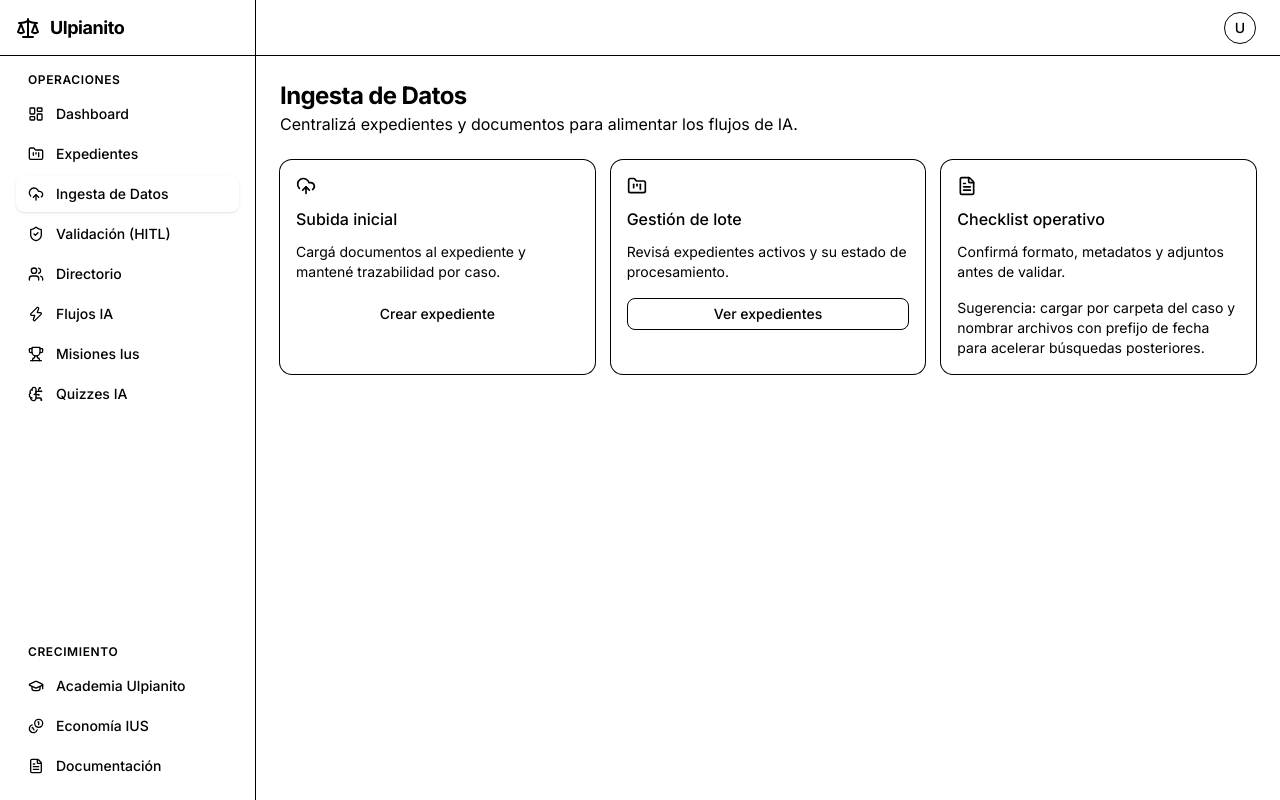
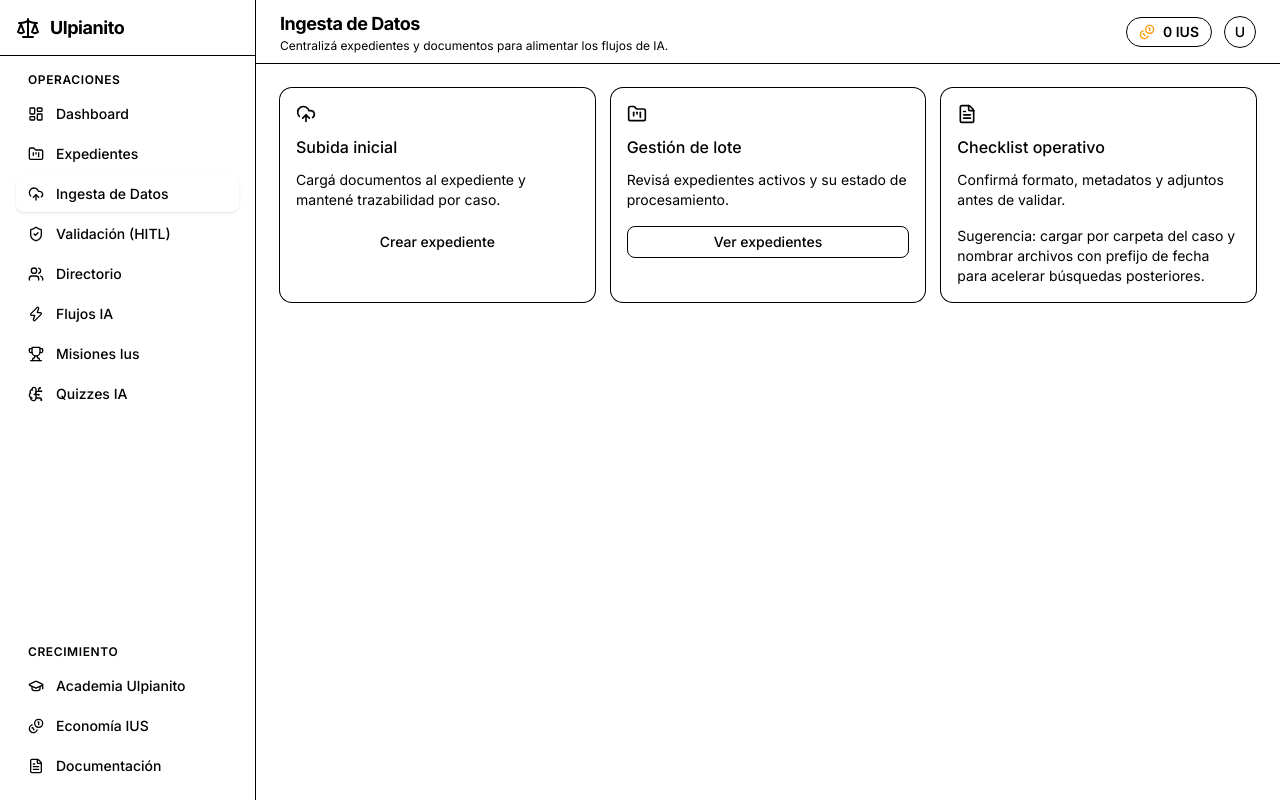
Before and after one commit to Portuno/Ulpianito, a Next.js app: page /ingesta in a window 1280 px wide. Built offline with nearby package versions, Linux system fonts and the light colour scheme; no server answers.

Commit message:
vercel funca

```diff
--- a/app/(dashboard)/dashboard/page.tsx
+++ b/app/(dashboard)/dashboard/page.tsx
@@ -1,6 +1,6 @@
 import { redirect } from "next/navigation";
 import { createClient } from "@/lib/supabase/server";
-import type { IusWallet, Profile } from "@/lib/types/database";
+import type { IusWallet } from "@/lib/types/database";
 import { KPICard } from "@/components/dashboard/kpi-card";
 import { RecentActivity } from "@/components/dashboard/recent-activity";
 import { QuickActions } from "@/components/dashboard/quick-actions";
@@ -14,16 +14,6 @@ const DashboardPage = async () => {
   } = await supabase.auth.getUser();
 
   if (!user) redirect("/login");
-
-  const { data: profileData } = await supabase
-    .from("profiles")
-    .select("despacho_id, nombre")
-    .eq("id", user.id)
-    .single();
-
-  const profile = (profileData as Pick<Profile, "despacho_id" | "nombre"> | null) ?? null;
-
-  if (!profile) redirect("/configuracion");
 
   const oneWeekAgo = new Date(
     Date.now() - 7 * 24 * 60 * 60 * 1000
@@ -69,20 +59,10 @@ const DashboardPage = async () => {
       .gte("created_at", oneWeekAgo),
   ]);
 
-  const profileNombre = profile.nombre;
   const walletBalance = (wallet as Pick<IusWallet, "balance"> | null)?.balance ?? 0;
 
   return (
     <div className="space-y-6">
-      <div>
-        <h1 className="text-2xl font-bold tracking-tight">
-          Bienvenido, {profileNombre}
-        </h1>
-        <p className="text-muted-foreground">
-          Panel de eficiencia de tu despacho
-        </p>
-      </div>
-
       <div className="grid gap-4 sm:grid-cols-2 lg:grid-cols-4">
         <KPICard
           title="Documentos procesados"
--- a/app/(dashboard)/expedientes/page.tsx
+++ b/app/(dashboard)/expedientes/page.tsx
@@ -14,13 +14,7 @@ const ExpedientesPage = async () => {
 
   return (
     <div className="space-y-6">
-      <div className="flex items-center justify-between">
-        <div>
-          <h1 className="text-2xl font-bold tracking-tight">Expedientes</h1>
-          <p className="text-muted-foreground">
-            Gestiona tus expedientes y casos
-          </p>
-        </div>
+      <div className="flex justify-end">
         <Button asChild>
           <Link href="/expedientes/nuevo">
             <FolderPlus className="mr-2 h-4 w-4" aria-hidden="true" />
--- a/app/(dashboard)/ingesta/page.tsx
+++ b/app/(dashboard)/ingesta/page.tsx
@@ -12,13 +12,6 @@ import { UploadCloud, FolderKanban, FileText } from "lucide-react";
 const IngestaPage = () => {
   return (
     <div className="space-y-6">
-      <div>
-        <h1 className="text-2xl font-bold tracking-tight">Ingesta de Datos</h1>
-        <p className="text-muted-foreground">
-          Centralizá expedientes y documentos para alimentar los flujos de IA.
-        </p>
-      </div>
-
       <div className="grid gap-4 md:grid-cols-3">
         <Card>
           <CardHeader className="space-y-2">
--- /dev/null
+++ b/components/layout/topbar-context.tsx
@@ -0,0 +1,101 @@
+"use client";
+
+import { usePathname } from "next/navigation";
+
+type HeaderContent = {
+  title: string;
+  description?: string;
+};
+
+const routeHeaderMap: Record<string, HeaderContent> = {
+  "/dashboard": {
+    title: "Bienvenido",
+    description: "Panel de eficiencia de tu despacho",
+  },
+  "/expedientes": {
+    title: "Expedientes",
+    description: "Gestiona tus expedientes y casos",
+  },
+  "/ingesta": {
+    title: "Ingesta de Datos",
+    description: "Centralizá expedientes y documentos para alimentar los flujos de IA.",
+  },
+  "/validacion": {
+    title: "Validación (HITL)",
+    description: "Revisión humana de resultados y control de calidad operativo.",
+  },
+  "/directorio": {
+    title: "Directorio",
+    description: "Gestiona contactos y datos clave del estudio.",
+  },
+  "/agentes": {
+    title: "Flujos IA",
+    description: "Orquesta automatizaciones para cada etapa del caso.",
+  },
+  "/misiones": {
+    title: "Misiones Ius",
+    description: "Completa objetivos y gana IUS por actividad.",
+  },
+  "/quizzes": {
+    title: "Quizzes IA",
+    description: "Entrena criterio legal y técnico con evaluaciones rápidas.",
+  },
+  "/academia": {
+    title: "Academia Ulpianito",
+    description: "Contenidos para acelerar adopción y productividad.",
+  },
+  "/documentacion": {
+    title: "Documentación",
+    description: "Guías, referencias y buenas prácticas del producto.",
+  },
+  "/configuracion": {
+    title: "Configuración",
+    description: "Ajustes de perfil, despacho y preferencias.",
+  },
+};
+
+const getHeaderContent = (pathname: string): HeaderContent => {
+  if (pathname.startsWith("/expedientes/nuevo")) {
+    return {
+      title: "Nuevo Expediente",
+      description: "Crea un expediente y define su información base.",
+    };
+  }
+
+  if (/^\/expedientes\/[^/]+$/.test(pathname)) {
+    return {
+      title: "Detalle de Expediente",
+      description: "Revisa estado, documentos y actividad del caso.",
+    };
+  }
+
+  if (pathname.startsWith("/admin/revisiones")) {
+    return {
+      title: "Revisiones de entrenamiento",
+      description: "Controla calidad y feedback de validaciones IA.",
+    };
+  }
+
+  return (
+    routeHeaderMap[pathname] ?? {
+      title: "Ulpianito",
+      description: "Panel operativo",
+    }
+  );
+};
+
+export const TopbarContext = () => {
+  const pathname = usePathname();
+  const { title, description } = getHeaderContent(pathname);
+
+  return (
+    <div className="min-w-0">
+      <h1 className="truncate text-base font-bold tracking-tight md:text-lg">{title}</h1>
+      {description ? (
+        <p className="hidden truncate text-xs text-muted-foreground md:block">
+          {description}
+        </p>
+      ) : null}
+    </div>
+  );
+};
--- a/components/layout/topbar.tsx
+++ b/components/layout/topbar.tsx
@@ -1,6 +1,8 @@
 import { createClient } from "@/lib/supabase/server";
 import { MobileSidebar } from "./sidebar";
 import { UserNavDropdown } from "./user-nav";
+import { Coins } from "lucide-react";
+import { TopbarContext } from "./topbar-context";
 
 export const Topbar = async () => {
   const supabase = await createClient();
@@ -11,6 +13,7 @@ export const Topbar = async () => {
   let initials = "U";
   let nombre = "";
   let email = "";
+  let iusBalance = 0;
 
   if (user) {
     const { data: profile } = await supabase
@@ -20,16 +23,33 @@ export const Topbar = async () => {
       .single();
 
     if (profile) {
-      initials = `${profile.nombre[0]}${profile.apellido[0]}`.toUpperCase();
-      nombre = `${profile.nombre} ${profile.apellido}`;
-      email = profile.email;
+      const firstNameInitial = profile.nombre?.[0] ?? "";
+      const lastNameInitial = profile.apellido?.[0] ?? "";
+
+      initials = `${firstNameInitial}${lastNameInitial}`.toUpperCase() || "U";
+      nombre = [profile.nombre, profile.apellido].filter(Boolean).join(" ");
+      email = profile.email ?? "";
     }
+
+    const { data: wallet } = await supabase
+      .from("ius_wallets")
+      .select("balance")
+      .eq("profile_id", user.id)
+      .single();
+
+    iusBalance = wallet?.balance ?? 0;
   }
 
   return (
-    <header className="flex h-14 items-center gap-4 border-b bg-background px-4 md:px-6">
+    <header className="flex h-16 items-center gap-3 border-b bg-background px-4 md:px-6">
       <MobileSidebar />
-      <div className="flex-1" />
+      <div className="flex-1">
+        <TopbarContext />
+      </div>
+      <div className="hidden items-center gap-2 rounded-full border bg-muted/60 px-3 py-1 text-sm font-semibold md:flex">
+        <Coins className="h-4 w-4 text-amber-500" aria-hidden="true" />
+        <span>{iusBalance} IUS</span>
+      </div>
       <UserNavDropdown initials={initials} nombre={nombre} email={email} />
     </header>
   );
```
